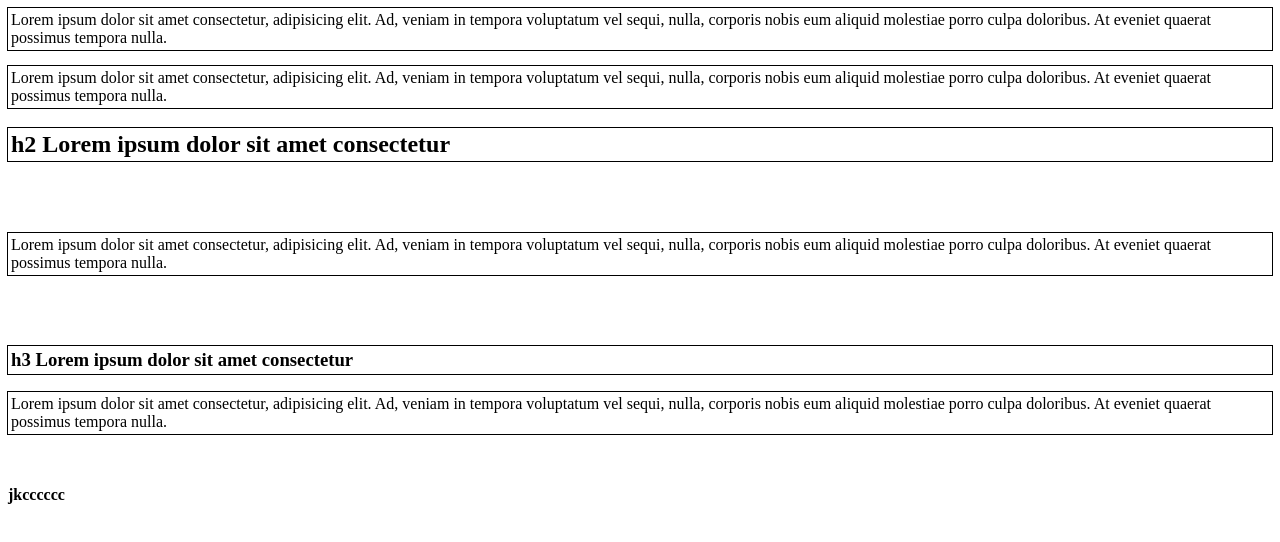
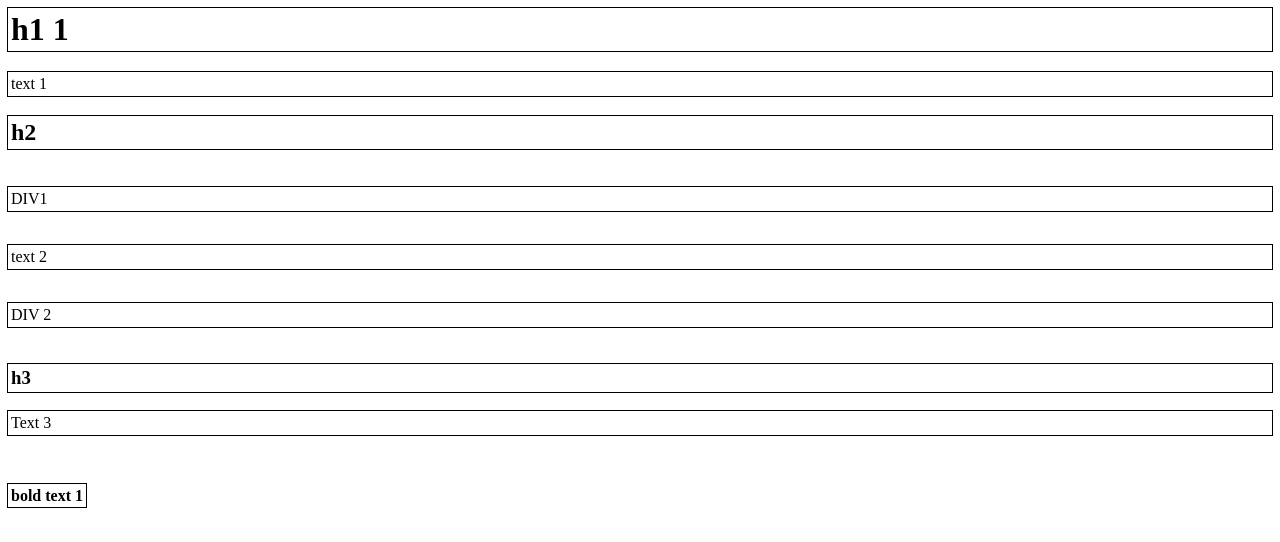
Before and after one commit to Shperung/landingEditor, a website: page index.html in a window 1280 px wide. Drawn offline with Linux system fonts and the light colour scheme.

Commit message:
update regexp

```diff
--- a/index.html
+++ b/index.html
@@ -17,46 +17,31 @@
 </head>
 
   <body>
-    <p id="editable2" class="editable" contenteditable="false">
-        Lorem ipsum dolor sit amet consectetur,
-         adipisicing elit. Ad, veniam in tempora voluptatum vel
-          sequi, nulla, corporis nobis eum aliquid molestiae porro
-           culpa doloribus. At eveniet quaerat possimus tempora nulla.
-    </p>
-    <p id="editable2" class="editable">
-        Lorem ipsum dolor sit amet consectetur,
-         adipisicing elit. Ad, veniam in tempora voluptatum vel
-          sequi, nulla, corporis nobis eum aliquid molestiae porro
-           culpa doloribus. At eveniet quaerat possimus tempora nulla.
-    </p>
+    <h1 id="editable1" class="editable" contenteditable="false">
+        h1 1</h1>
+    <p id="editable2" class="editable" contenteditable="false">text 1</p>
 
-    <h2 id="editable3" class="editable">
-            h2 Lorem ipsum dolor sit amet consectetur
-    </h2>
+    <h2 id="editable3" class="editable" contenteditable="false">
+            h2&nbsp;</h2>
     <br>
+    <div id="editable_div1" class="editable" contenteditable="false">
+      DIV1&nbsp;</div>
     <br>
-    <p id="editable4" class="editable">
-        Lorem ipsum dolor sit amet consectetur,
-            adipisicing elit. Ad, veniam in tempora voluptatum vel
-            sequi, nulla, corporis nobis eum aliquid molestiae porro
-            culpa doloribus. At eveniet quaerat possimus tempora nulla.
-    </p>
+    <p id="editable4" class="editable" contenteditable="false">
+        text 2</p>
     <br>
+    <div id="editable_div" class="editable" contenteditable="false">
+     DIV 2
+    </div>
     <br>
-    <h3 id="editable5" class="editable">
-        h3 Lorem ipsum dolor sit amet consectetur
-    </h3>
-    <p id="editable6"  class="editable">
-        Lorem ipsum dolor sit amet consectetur,
-            adipisicing elit. Ad, veniam in tempora voluptatum vel
-            sequi, nulla, corporis nobis eum aliquid molestiae porro
-            culpa doloribus. At eveniet quaerat possimus tempora nulla.
-    </p>
+    <h3 id="editable5" class="editable" contenteditable="false">
+        h3</h3>
+    <p id="editable6" class="editable" contenteditable="false">Text 3</p>
     <br>
     <br>
 
 
-    <b>jkcccccc</b>
+    <b id="editable_b" class="editable" contenteditable="false">bold text 1</b>
     <!-- <script src="src/client.js"></script> -->
     <script>
       const editable = document.getElementsByClassName('editable');
--- a/server.js
+++ b/server.js
@@ -16,7 +16,9 @@ http.createServer(function(req, res){
         const id = reqData.id;
         if (reqData && text && id) {
           fs.readFile("index.html", "utf8", function(error,data){
-            change = data.replace(/<(\w+)\s[^>]*id=\"editable1\"[^>]*>[\s\S]*\1>/gim, text);
+            const re = new RegExp('<(\\w+)\\s[^>]*id=\\"'+id+'\\"[^>]*>[\\s\\S]*?\\1>', "gim");
+            console.log('re', re);
+            change = data.replace(re, text);
             fs.writeFile("index.html", change, function(error){
               console.log('writeFile - ok');
             });
```
